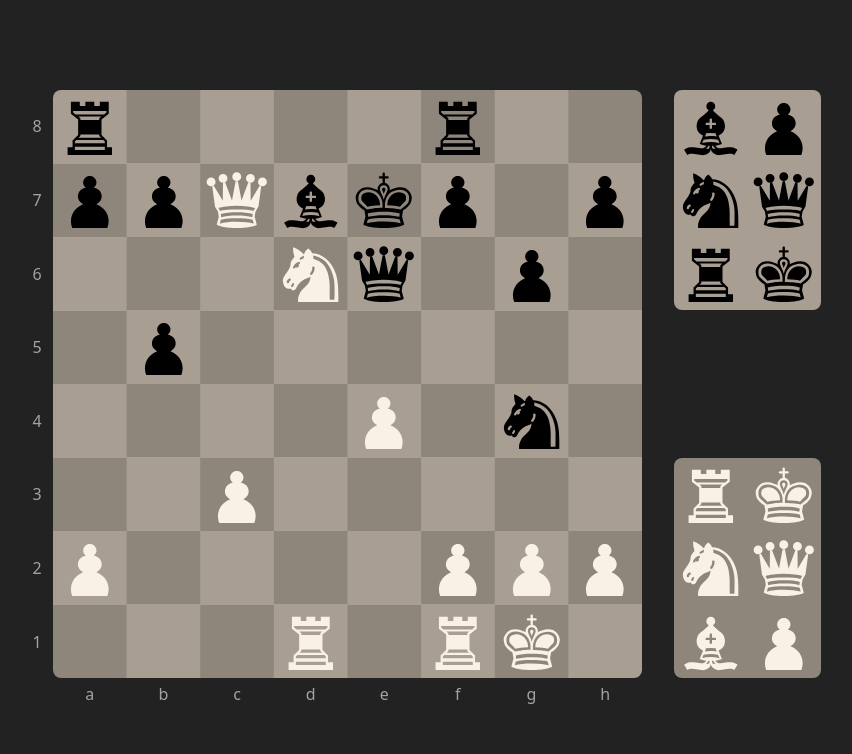
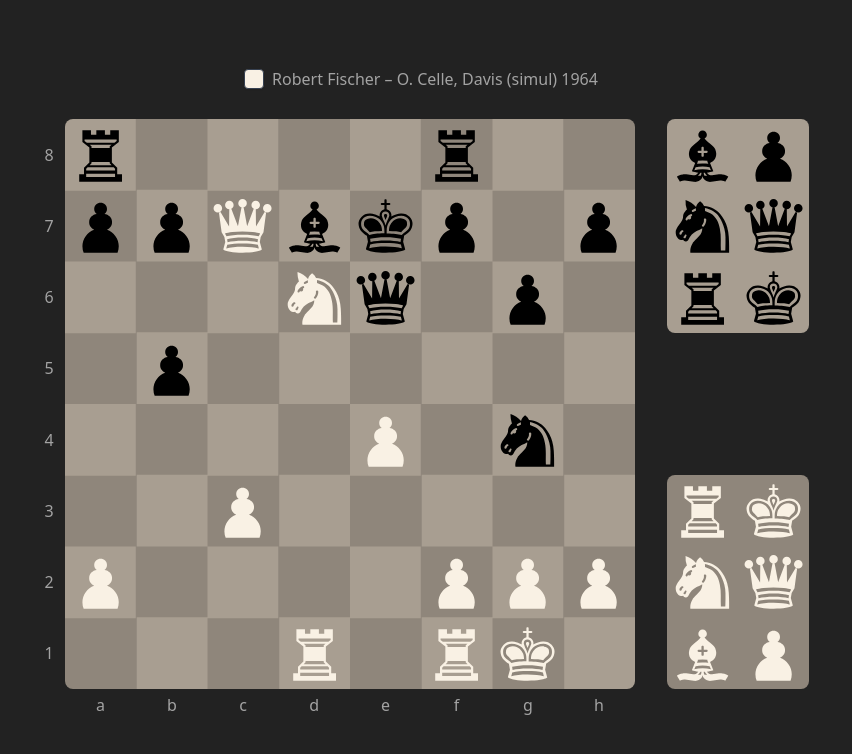
Before and after one commit to unibo-dslab-projects/ASW25-MicheleMonti-woodpecker, a React (Vite) app in the folder client/: page / in a window 1280 px wide. Shown: the top 754 px of the page, without its empty margins (219-1071 px from the left). Built offline with nearby package versions, Linux system fonts and the light colour scheme.

Commit message:
feat: turn indicator

```diff
--- a/client/src/Components/Board.tsx
+++ b/client/src/Components/Board.tsx
@@ -19,7 +19,7 @@ const SIDE_CELLS_MAP = new Map<SideCell, PieceType>([
 
 function fenToBoardMap(fen: string): Map<BoardCell, PieceType> {
     const boardMap = new Map<BoardCell, PieceType>();
-    const rows = fen.split(' ')[0].split('/');
+    const rows = fen.split('/');
     const pieceMap: { [key: string]: { type: 'king' | 'queen' | 'rook' | 'bishop' | 'knight' | 'pawn', color: 'white' | 'black' } } = {
         'p': { type: 'pawn', color: 'black' },
         'r': { type: 'rook', color: 'black' },
@@ -57,12 +57,14 @@ function fenToBoardMap(fen: string): Map<BoardCell, PieceType> {
 const boardKeys = Object.keys(woodpeckerBoards);
 const randomIndex = Math.floor(Math.random() * boardKeys.length);
 const boardFromFen = fenToBoardMap(woodpeckerBoards[randomIndex.toString() as keyof typeof woodpeckerBoards].fen);
-
-
+//const boardNumber = randomIndex;
+const initialDirection = woodpeckerBoards[randomIndex.toString() as keyof typeof woodpeckerBoards].direction;
+const boardDescription = `${woodpeckerBoards[randomIndex.toString() as keyof typeof woodpeckerBoards].descr}`;
 export default function Board() {
+    const [description] = useState<string>(boardDescription);
     const [board, setBoard] = useState<Map<DeskCell, PieceType>>(new Map([...boardFromFen, ...SIDE_CELLS_MAP]));
-    //const [board, setBoard] = useState<Map<DeskCell, PieceType>>(new Map([...DEFAULT_BOARD, ...SIDE_CELLS_MAP]));
     const [selectedCell, setSelectedCell] = useState<DeskCell | null>(null);
+    const [direction] = useState<string>(initialDirection);
 
     const gridElement = useRef<HTMLDivElement>(null);
 
@@ -118,11 +120,34 @@ export default function Board() {
         }
       }, []);
 
+    function isBold(word: string) {
+        if (description[description.split(' ').indexOf(word) + 1] === ',') {
+            return true;
+        };
+        return false;
+    }
 
     return (
         <div className="flex items-center justify-center h-screen bg-black-background">
             <div className="relative">
-                <div ref={gridElement} className="desk-grid-area w-[min(100vh,100vw)]">
+                <div className="flex items-center justify-center gap-2 mb-4">
+                    {/* Direction indicator next to description */}
+                    <div className="w-5 h-5 rounded border border-gray-700 shadow-sm flex-shrink-0"
+                        style={{
+                            backgroundColor: direction === 'w' ? 'var(--white-piece-color)' : 'var(--black-piece-color)'
+                        }}
+                        title={`Next move: ${direction === 'w' ? 'White' : 'Black'}`}
+                        aria-label={`Next move: ${direction === 'w' ? 'white' : 'black'}`}
+                    />
+                    <div className="text-neutral-400 text-center">
+                        {description.split(' ').map((word, index) => (
+                            <span key={index} className={isBold(word) ? 'font-bold' : ''}>{word} </span>
+                        ))}
+                    </div>
+                </div>
+
+                <div ref={gridElement} className="desk-grid-area w-[min(100vh,100vw)] p-3">
+                    {/* Rest of your board code remains the same */}
                     <div className="board-subgrid checkered-background rounded-lg">
                         {BOARD_CELLS.map(cell =>
                             <Square key={cell} name={cell} onClick={() => onSelectedCell(cell)} isSelected={selectedCell == cell}>
```
Also changed, not shown: 2 other files (tests, documents, lock files or other folders).
